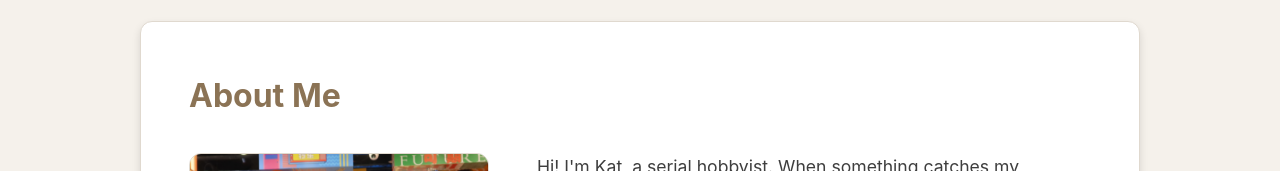
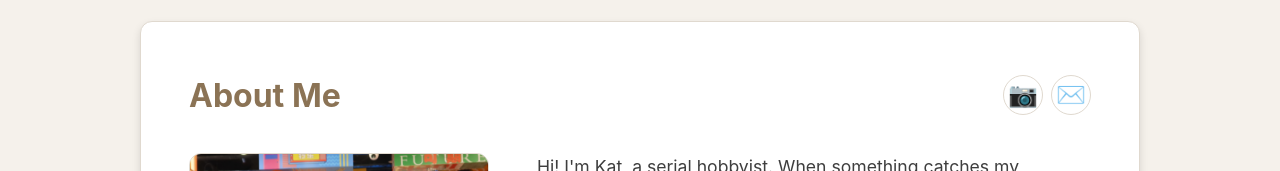
Before and after one commit to kathleenrluo/yarnstash, a React app in the folder frontend/: page / in a window 1280 px wide. Shown: the part 619-790 px from the top of the page. Built offline with nearby package versions, Linux system fonts and the light colour scheme; the HTML template or start-up script is replaced by a standard one.

Commit message:
Add Instagram and email links with icons to About Me section

```diff
--- a/frontend/src/App.css
+++ b/frontend/src/App.css
@@ -193,6 +193,20 @@
   .landing-section-title {
     font-size: 1.5rem !important;
     margin-bottom: 1rem !important;
+    flex-direction: column !important;
+    align-items: flex-start !important;
+    gap: 0.75rem !important;
+  }
+
+  .landing-section-title .social-links-mobile {
+    margin-left: 0 !important;
+    margin-top: 0.5rem;
+  }
+
+  .landing-section-title .social-link-mobile {
+    width: 36px !important;
+    height: 36px !important;
+    font-size: 1.25rem !important;
   }
 
   /* About section */
--- a/frontend/src/pages/LandingPage.jsx
+++ b/frontend/src/pages/LandingPage.jsx
@@ -114,6 +114,36 @@ const LandingPage = () => {
       marginBottom: theme.spacing.xl,
       color: theme.colors.primary,
       textAlign: 'left',
+      display: 'flex',
+      alignItems: 'center',
+      gap: theme.spacing.md,
+      flexWrap: 'wrap',
+    },
+    socialLinks: {
+      display: 'flex',
+      alignItems: 'center',
+      gap: theme.spacing.sm,
+      marginLeft: 'auto',
+    },
+    socialLink: {
+      display: 'flex',
+      alignItems: 'center',
+      justifyContent: 'center',
+      width: '40px',
+      height: '40px',
+      borderRadius: '50%',
+      backgroundColor: theme.colors.surface,
+      border: `1px solid ${theme.colors.border}`,
+      color: theme.colors.textPrimary,
+      textDecoration: 'none',
+      transition: theme.transitions.normal,
+      fontSize: '1.5rem',
+      cursor: 'pointer',
+    },
+    socialLinkHover: {
+      backgroundColor: theme.colors.surfaceHover,
+      transform: 'translateY(-2px)',
+      boxShadow: theme.shadows.md,
     },
     aboutContent: {
       display: 'flex',
@@ -328,7 +358,49 @@ const LandingPage = () => {
         </div>
 
         <div style={styles.aboutSection} className="landing-section">
-          <h2 style={styles.aboutTitle} className="landing-section-title">About Me</h2>
+          <h2 style={styles.aboutTitle} className="landing-section-title">
+            About Me
+            <div style={styles.socialLinks} className="social-links-mobile">
+              <a
+                href="https://www.instagram.com/b.lakout"
+                target="_blank"
+                rel="noopener noreferrer"
+                style={styles.socialLink}
+                className="social-link-mobile"
+                onMouseEnter={(e) => {
+                  e.currentTarget.style.backgroundColor = theme.colors.surfaceHover;
+                  e.currentTarget.style.transform = 'translateY(-2px)';
+                  e.currentTarget.style.boxShadow = theme.shadows.md;
+                }}
+                onMouseLeave={(e) => {
+                  e.currentTarget.style.backgroundColor = theme.colors.surface;
+                  e.currentTarget.style.transform = 'translateY(0)';
+                  e.currentTarget.style.boxShadow = 'none';
+                }}
+                aria-label="Instagram"
+              >
+                📷
+              </a>
+              <a
+                href="mailto:b.lakout.kat@gmail.com"
+                style={styles.socialLink}
+                className="social-link-mobile"
+                onMouseEnter={(e) => {
+                  e.currentTarget.style.backgroundColor = theme.colors.surfaceHover;
+                  e.currentTarget.style.transform = 'translateY(-2px)';
+                  e.currentTarget.style.boxShadow = theme.shadows.md;
+                }}
+                onMouseLeave={(e) => {
+                  e.currentTarget.style.backgroundColor = theme.colors.surface;
+                  e.currentTarget.style.transform = 'translateY(0)';
+                  e.currentTarget.style.boxShadow = 'none';
+                }}
+                aria-label="Email"
+              >
+                ✉️
+              </a>
+            </div>
+          </h2>
           <div style={styles.aboutContent} className="about-content-responsive">
             <div style={styles.aboutImageContainer}>
               <img
```
